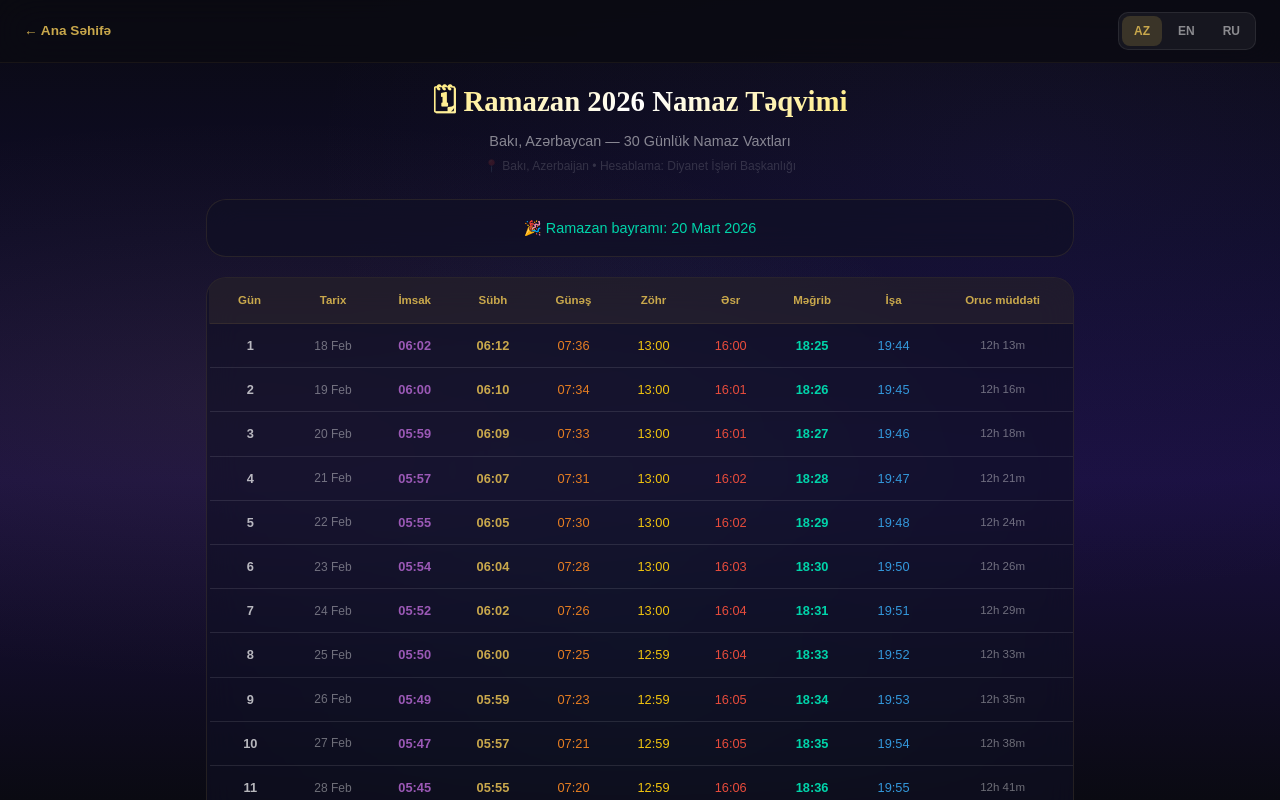
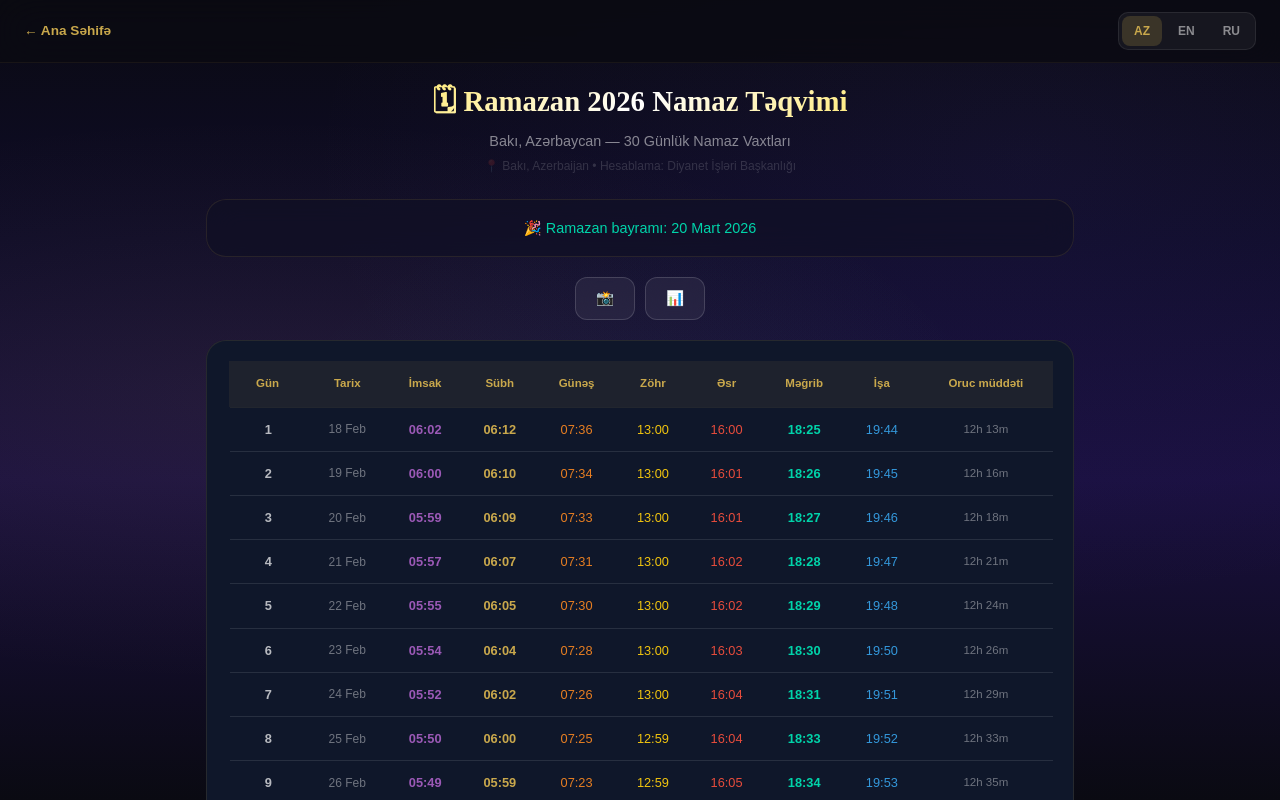
Before and after one commit to arzummammadova/Ramadan-, a Next.js app: page /calendar in a window 1280 px wide. Shown: the top 800 px of the page. Built offline with nearby package versions, Linux system fonts and the light colour scheme.

Commit message:
randevu system

```diff
--- a/app/calendar/page.tsx
+++ b/app/calendar/page.tsx
@@ -1,8 +1,11 @@
 'use client';
 
-import { useState, useEffect } from 'react';
+import { useState, useEffect, useRef } from 'react';
 import { translations, Lang, CITIES, CityKey } from '../translations';
 import Link from 'next/link';
+import * as htmlToImage from 'html-to-image';
+import download from 'downloadjs';
+import * as XLSX from 'xlsx';
 
 // Exact Ramadan 2026 prayer times for Baku (Sunni Calculation: 06:12->05:25, 18:25->18:57)
 const RAMADAN_CALENDAR = [
@@ -52,6 +55,7 @@ export default function CalendarPage() {
     const [lang, setLang] = useState<Lang>('az');
     const [city, setCity] = useState<CityKey>('baku');
     const [selectedDay, setSelectedDay] = useState<number | null>(null);
+    const tableRef = useRef<HTMLDivElement>(null);
 
     // Load lang/city/theme from localStorage
     useEffect(() => {
@@ -183,6 +187,35 @@ export default function CalendarPage() {
     const today = getRamadanDay();
     const detail = selectedDay !== null ? adjustedCalendar[selectedDay - 1] : null;
 
+    const handleDownloadImage = async () => {
+        if (tableRef.current) {
+            try {
+                const dataUrl = await htmlToImage.toPng(tableRef.current, { backgroundColor: '#0f172a' });
+                download(dataUrl, `Ramadan-Calendar-2026-${CITIES[city].name[lang]}.png`);
+            } catch (error) {
+                console.error('Error generating image:', error);
+            }
+        }
+    };
+
+    const handleDownloadExcel = () => {
+        const ws = XLSX.utils.json_to_sheet(adjustedCalendar.map(d => ({
+            [ct.dayLabel]: d.day,
+            [ct.dateLabel]: d.date,
+            [ct.imsakLabel]: d.imsak,
+            [ct.fajrLabel]: d.fajr,
+            [ct.sunriseLabel]: d.sunrise,
+            [ct.dhuhrLabel]: d.dhuhr,
+            [ct.asrLabel]: d.asr,
+            [ct.maghribLabel]: d.maghrib,
+            [ct.ishaLabel]: d.isha,
+            [ct.fastingDuration]: getFastingDuration(d.fajr, d.maghrib)
+        })));
+        const wb = XLSX.utils.book_new();
+        XLSX.utils.book_append_sheet(wb, ws, "Ramadan 2026");
+        XLSX.writeFile(wb, `Ramadan-Calendar-2026-${CITIES[city].name[lang]}.xlsx`);
+    };
+
     return (
         <div style={{ minHeight: '100vh', position: 'relative' }}>
             <div className="bg-islamic-pattern" />
@@ -264,8 +297,18 @@ export default function CalendarPage() {
                     </div>
                 )}
 
+                {/* Custom Download Buttons */}
+                <div style={{ display: 'flex', gap: 10, justifyContent: 'center', marginBottom: 20, flexWrap: 'wrap' }}>
+                    <button onClick={handleDownloadImage} className="btn-glass" style={{ display: 'flex', alignItems: 'center', gap: 8, padding: '10px 20px', fontSize: '0.9rem' }}>
+                        📸 {ct.downloadImage}
+                    </button>
+                    <button onClick={handleDownloadExcel} className="btn-glass" style={{ display: 'flex', alignItems: 'center', gap: 8, padding: '10px 20px', fontSize: '0.9rem' }}>
+                        📊 {ct.downloadExcel}
+                    </button>
+                </div>
+
                 {/* Calendar Table */}
-                <div className="glass-card fade-in-up fade-in-up-delay-2" style={{ padding: 0, overflow: 'hidden' }}>
+                <div ref={tableRef} className="glass-card fade-in-up fade-in-up-delay-2" style={{ padding: 20, overflow: 'hidden', background: '#0f172a' }}>
                     <div style={{ overflowX: 'auto' }}>
                         <table style={{ width: '100%', borderCollapse: 'collapse', fontSize: '0.8rem' }}>
                             <thead>
--- a/app/page.tsx
+++ b/app/page.tsx
@@ -256,6 +256,8 @@ export default function RamadanApp() {
 
   // Email
   const [email, setEmail] = useState('');
+  const [subscribedEmail, setSubscribedEmail] = useState('');
+  const [notifiedPrayers, setNotifiedPrayers] = useState<string[]>([]);
   const [emailSent, setEmailSent] = useState(false);
   const [emailSending, setEmailSending] = useState(false);
 
@@ -280,6 +282,11 @@ export default function RamadanApp() {
         }
         if (data.lang) setLang(data.lang);
         if (typeof data.streak === 'number') setStreak(data.streak);
+        if (data.subscribedEmail) {
+          setSubscribedEmail(data.subscribedEmail);
+          setEmailSent(true);
+        }
+        if (data.notifiedPrayers) setNotifiedPrayers(data.notifiedPrayers);
         if (data.activeTab) setActiveTab(data.activeTab);
         if (data.theme) setTheme(data.theme);
         if (data.city) setCity(data.city);
@@ -289,6 +296,7 @@ export default function RamadanApp() {
             setHabits({ prayer: false, quran: false, water: false, work: false, exercise: false });
             setTasbihCount(0);
             setDailyTasbihTotal(0);
+            setNotifiedPrayers([]);
           }
         }
       }
@@ -320,10 +328,12 @@ export default function RamadanApp() {
         activeTab,
         theme,
         city,
+        subscribedEmail,
+        notifiedPrayers,
         lastDate: new Date().toDateString(),
       }));
     } catch { /* ignore */ }
-  }, [fastingDays, habits, tasbihCount, dailyTasbihTotal, selectedDhikr, lang, streak, activeTab, theme, city, isLoaded]);
+  }, [fastingDays, habits, tasbihCount, dailyTasbihTotal, selectedDhikr, lang, streak, activeTab, theme, city, isLoaded, subscribedEmail, notifiedPrayers]);
 
   // Countdown timer
   useEffect(() => {
@@ -410,6 +420,7 @@ export default function RamadanApp() {
         }),
       });
       setEmailSent(true);
+      setSubscribedEmail(email);
       setEmail('');
       setTimeout(() => setEmailSent(false), 8000);
     } catch { /* ignore */ }
@@ -418,6 +429,33 @@ export default function RamadanApp() {
 
   const prayerTimes = getTodayPrayerTimes(CITIES[city].offset);
   const ramadanDay = getRamadanDay();
+
+  // Check for prayer times and send notification
+  useEffect(() => {
+    if (!subscribedEmail) return;
+
+    const now = new Date();
+    const currentTime = `${String(now.getHours()).padStart(2, '0')}:${String(now.getMinutes()).padStart(2, '0')}`;
+
+    const times: { key: string; time: string }[] = [
+      { key: 'Fajr', time: prayerTimes.fajr },
+      { key: 'Sunrise', time: prayerTimes.sunrise },
+      { key: 'Dhuhr', time: prayerTimes.dhuhr },
+      { key: 'Asr', time: prayerTimes.asr },
+      { key: 'Maghrib', time: prayerTimes.maghrib },
+      { key: 'Isha', time: prayerTimes.isha },
+    ];
+
+    const match = times.find(t => t.time === currentTime);
+    if (match && !notifiedPrayers.includes(match.key)) {
+      setNotifiedPrayers(prev => [...prev, match.key]);
+
+      const msg = lang === 'az' ? `Namaz vaxtıdır: ${match.key}` : `It's time for ${match.key}`;
+      // Send Alert (Mock Email)
+      alert(`📧 [EMAIL SENT TO: ${subscribedEmail}]\n\n🔔 ${msg}\n⏰ ${match.time}`);
+    }
+  }, [countdown, subscribedEmail, notifiedPrayers, prayerTimes, lang]);
+
   const todayQuote = dailyQuotes[lang][ramadanDay > 0 ? (ramadanDay - 1) % 30 : new Date().getDate() % 30];
   const fastedCount = Object.values(fastingDays).filter(v => v === 'fasted').length;
   const missedCount = Object.values(fastingDays).filter(v => v === 'missed').length;
--- a/app/translations.ts
+++ b/app/translations.ts
@@ -29,6 +29,11 @@ export const translations: Record<Lang, Record<string, string>> = {
         appTitle: 'Ramazan',
         appSubtitle: 'Mübarək',
         settings: 'Tənzimləmələr',
+
+        // Download
+        downloadCalendar: 'Təqvimi Yüklə',
+        downloadImage: 'Şəkil kimi yüklə',
+        downloadExcel: 'Excel kimi yüklə',
 
         // Settings
         settingsTitle: 'Tənzimləmələr',
@@ -146,6 +151,11 @@ export const translations: Record<Lang, Record<string, string>> = {
         appSubtitle: 'Mubarak',
         settings: 'Settings',
 
+        // Download
+        downloadCalendar: 'Download Calendar',
+        downloadImage: 'Download as Image',
+        downloadExcel: 'Download as Excel',
+
         // Settings
         settingsTitle: 'Settings',
         themeLabel: 'Appearance',
@@ -250,6 +260,11 @@ export const translations: Record<Lang, Record<string, string>> = {
         appTitle: 'Рамадан',
         appSubtitle: 'Мубарак',
         settings: 'Настройки',
+
+        // Download
+        downloadCalendar: 'Скачать календарь',
+        downloadImage: 'Скачать как изображение',
+        downloadExcel: 'Скачать как Excel',
 
         // Settings
         settingsTitle: 'Настройки',
--- a/package.json
+++ b/package.json
@@ -9,9 +9,12 @@
     "lint": "eslint"
   },
   "dependencies": {
+    "downloadjs": "^1.4.7",
+    "html-to-image": "^1.11.13",
     "next": "16.1.6",
     "react": "19.2.3",
-    "react-dom": "19.2.3"
+    "react-dom": "19.2.3",
+    "xlsx": "^0.18.5"
   },
   "devDependencies": {
     "@tailwindcss/postcss": "^4",
```
Also changed, not shown: 1 other file (tests, documents, lock files or other folders).
